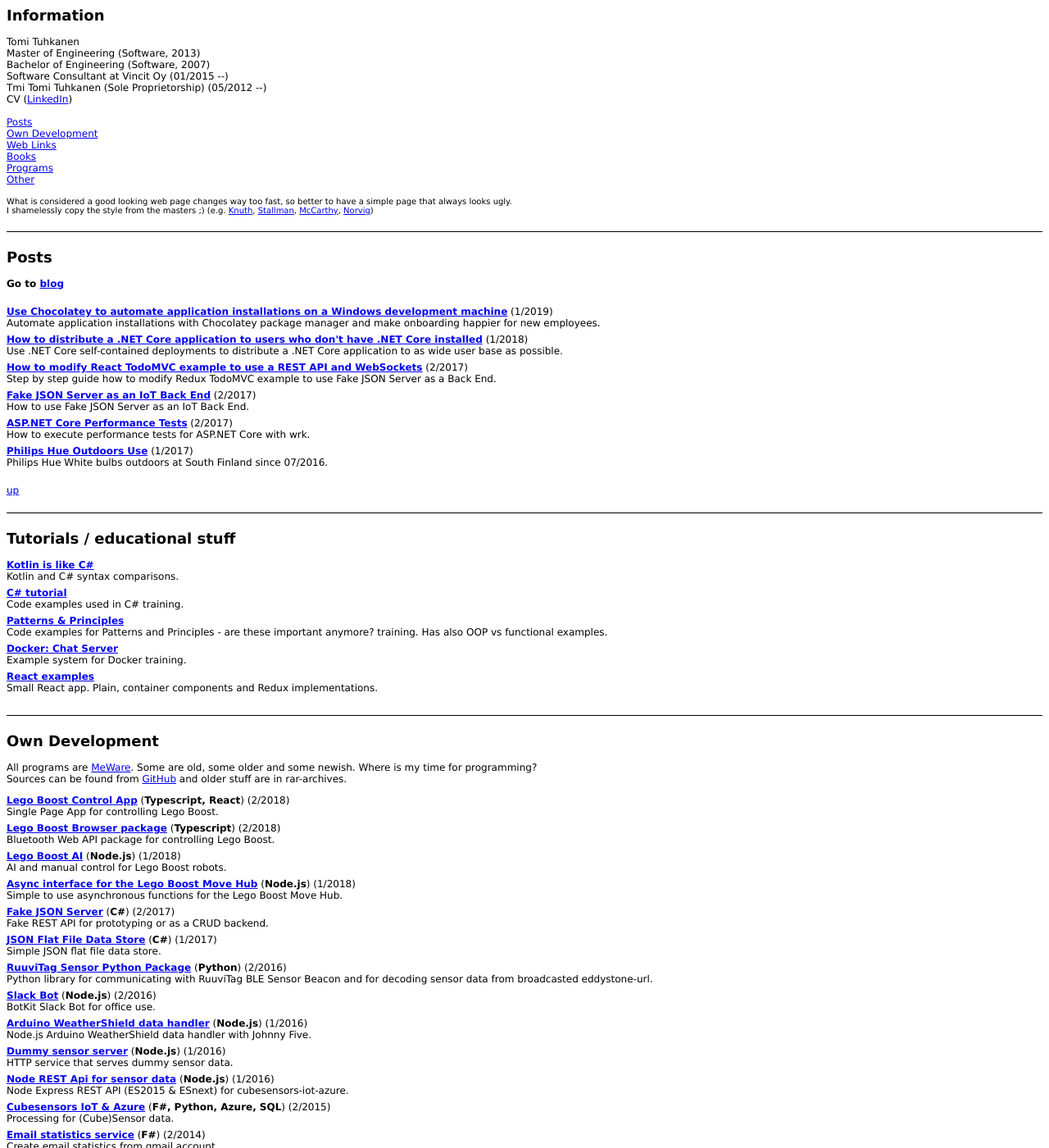
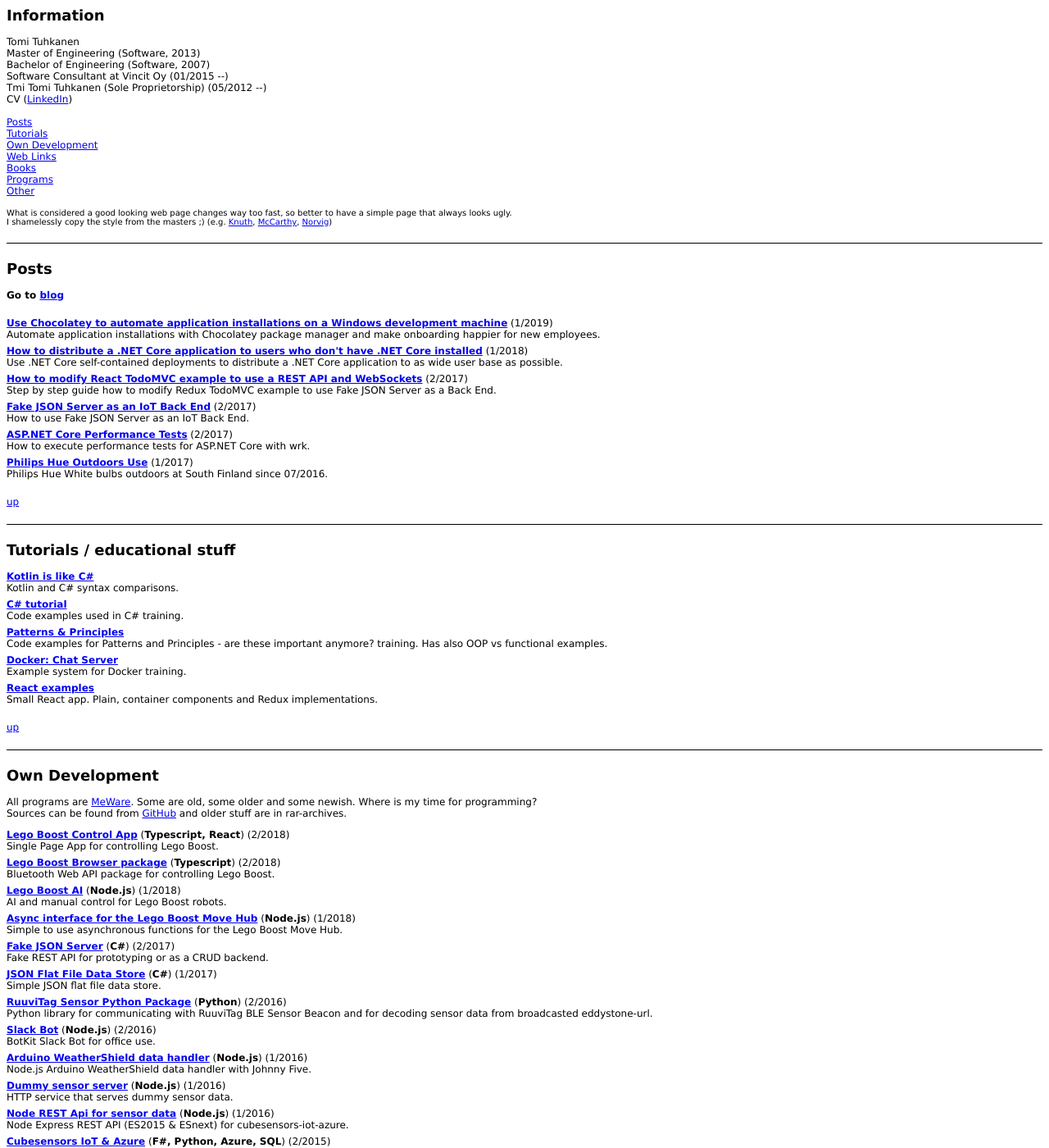
Before and after one commit to ttu/ttu.github.io, a Jekyll site: the page index.html, which Jekyll copies as it is, in a window 1280 px wide and 1400 px high. Shown: the whole window at 82% size. Built offline with Jekyll 4.4.1, drawn with Linux system fonts in a browser that asks for light colours; some of the changed lines change nothing that is shown.

Commit message:
Fix local urls. Add link to tutorial section.

```diff
--- a/index.html
+++ b/index.html
@@ -50,10 +50,11 @@
 		Bachelor of Engineering (Software, 2007)<br/>
 		Software Consultant at Vincit Oy (01/2015 --)<br/>
 		Tmi Tomi Tuhkanen (Sole Proprietorship) (05/2012 --)<br/>
-		CV (<a href="http://fi.linkedin.com/in/tomitu">LinkedIn</a>)<br/>
+		CV (<a href="https://www.linkedin.com/in/tomitu/">LinkedIn</a>)<br/>
 		<br/>
 
 		<a href="#posts">Posts</a><br/>
+		<a href="#tutorials">Tutorials</a><br/>
 		<a href="#owndev">Own Development</a><br/>
 		<a href="#weblinks">Web Links</a><br/>
 		<a href="#books">Books</a><br/>
@@ -64,7 +65,7 @@
 
 		<small>
 		What is considered a good looking web page changes way too fast, so better to have a simple page that always looks ugly.<br/>
-		I shamelessly copy the style from the masters ;) (e.g. <a href="http://www-cs-faculty.stanford.edu/~uno/">Knuth</a>, <a href="http://stallman.org/">Stallman</a>, <a href="http://www-formal.stanford.edu/jmc/">McCarthy</a>, <a href="http://norvig.com/">Norvig</a>)
+		I shamelessly copy the style from the masters ;) (e.g. <a href="http://www-cs-faculty.stanford.edu/~uno/">Knuth</a>, <a href="http://www-formal.stanford.edu/jmc/">McCarthy</a>, <a href="http://norvig.com/">Norvig</a>)
 		</small>
 
 	</div>
@@ -76,37 +77,37 @@
 		<h2>Posts</h2>
 
 		<div class="ownDev">
-			Go to <a href="/blog">blog</a>
+			Go to <a href="/blog/">blog</a>
 		</div>
 		<br/>
 
 		<div class="ownDev">
-			<a href="/use-chocolatey-to-install-apps-windows-dev-machine">Use Chocolatey to automate application installations on a Windows development machine</a> (1/2019)<br/>
+			<a href="/use-chocolatey-to-install-apps-windows-dev-machine/">Use Chocolatey to automate application installations on a Windows development machine</a> (1/2019)<br/>
 			Automate application installations with Chocolatey package manager and make onboarding happier for new employees.
 		</div>
 
 		<div class="ownDev">
-			<a href="/dotnet-core-self-contained-deployments">How to distribute a .NET Core application to users who don't have .NET Core installed</a> (1/2018)<br/>
+			<a href="/dotnet-core-self-contained-deployments/">How to distribute a .NET Core application to users who don't have .NET Core installed</a> (1/2018)<br/>
 			Use .NET Core self-contained deployments to distribute a .NET Core application to as wide user base as possible.
 		</div>
 
 		<div class="ownDev">
-			<a href="/redux-todomvc-with-rest-api">How to modify React TodoMVC example to use a REST API and WebSockets</a> (2/2017)<br/>
+			<a href="/redux-todomvc-with-rest-api/">How to modify React TodoMVC example to use a REST API and WebSockets</a> (2/2017)<br/>
 			Step by step guide how to modify Redux TodoMVC example to use Fake JSON Server as a Back End.
 		</div>
 
 		<div class="ownDev">
-			<a href="/fake-json-server-iot-be">Fake JSON Server as an IoT Back End</a> (2/2017)<br/>
+			<a href="/fake-json-server-iot-be/">Fake JSON Server as an IoT Back End</a> (2/2017)<br/>
 			How to use Fake JSON Server as an IoT Back End.
 		</div>
 
 		<div class="ownDev">
-			<a href="/aspnet-core-performance-tests-wrk">ASP.NET Core Performance Tests</a> (2/2017)<br/>
+			<a href="/aspnet-core-performance-tests-wrk/">ASP.NET Core Performance Tests</a> (2/2017)<br/>
 			How to execute performance tests for ASP.NET Core with wrk.
 		</div>
 
 		<div class="ownDev">
-			<a href="/philips-hue-outdoors-use">Philips Hue Outdoors Use</a> (1/2017)<br/>
+			<a href="/philips-hue-outdoors-use/">Philips Hue Outdoors Use</a> (1/2017)<br/>
 			Philips Hue White bulbs outdoors at South Finland since 07/2016.
 		</div>
 
@@ -117,11 +118,11 @@
 	</div>
 
 	<div class="area">
-		<a name="owndev"/>
+		<a name="tutorials"/>
 		<h2>Tutorials / educational stuff</h2>
 
 		<div class="ownDev">
-			<a href="/kotlin-is-like-csharp">Kotlin is like C#</a><br/>
+			<a href="/kotlin-is-like-csharp/">Kotlin is like C#</a><br/>
 			Kotlin and C# syntax comparisons.
 		</div>
 
@@ -144,6 +145,10 @@
 			<a href="https://github.com/ttu/js-framework-examples">React examples</a><br/>
 			Small React app. Plain, container components and Redux implementations.
 		</div>
+
+		<br/>
+
+		<a href="#up">up</a>
 
 	</div>
 
```
